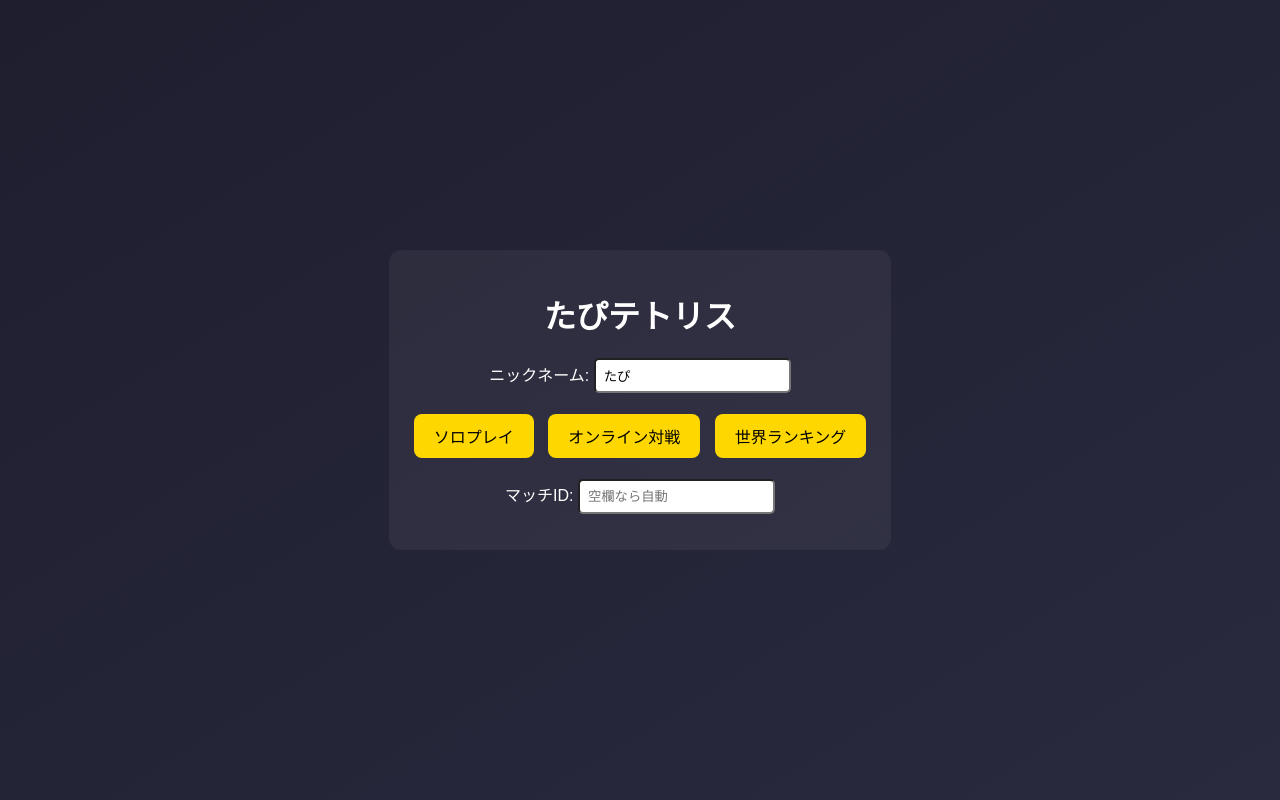
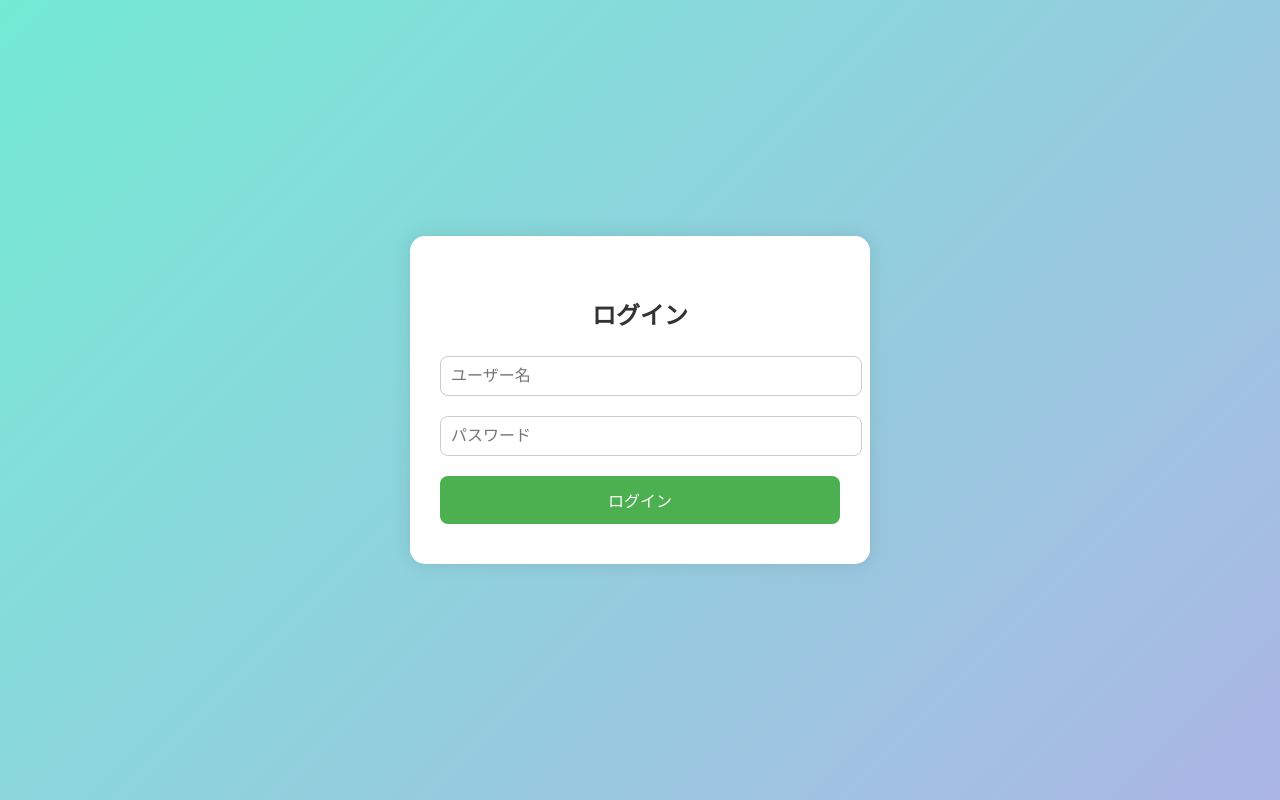
Before and after one commit to TAPISANDESUYO/web, a Flask app: template templates/index.html in a window 1280 px wide. Run offline with Flask 3, Linux system fonts and the light colour scheme; the template is opened without the code that fills it, so the values that code supplies are empty; some libraries are stand-ins or nearby versions.

Commit message:
Update index.html

```diff
--- a/templates/index.html
+++ b/templates/index.html
@@ -2,258 +2,69 @@
 <html lang="ja">
 <head>
     <meta charset="UTF-8">
-  <title>たぴテトリス</title>
-  <script src="https://cdn.socket.io/4.7.2/socket.io.min.js"></script>
+    <title>ログイン</title>
     <style>
         body {
             margin: 0;
-      font-family: sans-serif;
-      background: linear-gradient(to bottom right, #1e1e2f, #2a2a3f);
+            padding: 0;
+            background: linear-gradient(135deg, #74ebd5, #ACB6E5);
+            font-family: 'Segoe UI', Tahoma, Geneva, Verdana, sans-serif;
+            height: 100vh;
+            display: flex;
+            justify-content: center;
+            align-items: center;
+        }
+
+        .login-container {
+            background-color: white;
+            padding: 40px 30px;
+            border-radius: 15px;
+            box-shadow: 0 0 20px rgba(0,0,0,0.1);
+            width: 100%;
+            max-width: 400px;
+            text-align: center;
+        }
+
+        .login-container h2 {
+            margin-bottom: 25px;
+            color: #333;
+        }
+
+        .login-container input[type="text"],
+        .login-container input[type="password"] {
+            width: 100%;
+            padding: 10px;
+            margin-bottom: 20px;
+            border: 1px solid #ccc;
+            border-radius: 8px;
+            font-size: 16px;
+        }
+
+        .login-container input[type="submit"] {
+            width: 100%;
+            padding: 12px;
+            background-color: #4CAF50;
             color: white;
-      display: flex;
-      flex-direction: column;
-      align-items: center;
-      justify-content: center;
-      height: 100vh;
+            font-size: 16px;
+            border: none;
+            border-radius: 8px;
+            cursor: pointer;
+            transition: 0.3s;
         }
-    canvas {
-      display: none;
-      border: 4px solid gold;
-      background: #222;
-      box-shadow: 0 0 12px gold;
+
+        .login-container input[type="submit"]:hover {
+            background-color: #45a049;
         }
-    #menu, #chat, #ranking {
-      background: rgba(255,255,255,0.05);
-      padding: 20px;
-      border-radius: 12px;
-      text-align: center;
-      margin: 10px;
-    }
-    button {
-      padding: 10px 20px;
-      margin: 5px;
-      border-radius: 8px;
-      font-size: 1rem;
-      background: gold;
-      border: none;
-      cursor: pointer;
-    }
-    button:hover { background: #ffef99; }
-    input { padding: 8px; border-radius: 5px; }
-    ul { list-style: none; padding: 0; }
     </style>
 </head>
 <body>
-  <div id="menu">
-    <h1>たぴテトリス</h1>
-    <p>ニックネーム: <input id="nickname" value="たぴ" /></p>
-    <p><button onclick="startSolo()">ソロプレイ</button>
-       <button onclick="startOnline()">オンライン対戦</button>
-       <button onclick="loadRanking()">世界ランキング</button></p>
-    <p>マッチID: <input id="roomId" placeholder="空欄なら自動" /></p>
+    <div class="login-container">
+        <h2>ログイン</h2>
+        <form method="POST">
+            <input type="text" name="username" placeholder="ユーザー名" required>
+            <input type="password" name="password" placeholder="パスワード" required>
+            <input type="submit" value="ログイン">
+        </form>
     </div>
-
-  <canvas id="game" width="240" height="400"></canvas>
-  <div id="score" style="display:none">スコア: <span id="scoreVal">0</span></div>
-
-  <div id="chat" style="display:none">
-    <div id="log" style="height:100px; overflow:auto; background:#333; padding:5px; border-radius:5px;"></div>
-    <input id="msg" placeholder="メッセージ" />
-    <button onclick="sendChat()">送信</button>
-  </div>
-
-  <div id="ranking" style="display:none">
-    <h2>世界ランキング</h2>
-    <ul id="rankList"></ul>
-  </div>
-
-<script>
-let socket;
-let canvas = document.getElementById('game');
-let context = canvas.getContext('2d');
-context.scale(20, 20);
-
-const colors = ["#000", "#FF0", "#F70", "#0FF", "#00F", "#F00", "#0F0", "#A0F"];
-const matrixTypes = {
-  T: [[0,1,0],[1,1,1],[0,0,0]],
-  O: [[2,2],[2,2]],
-  L: [[0,0,3],[3,3,3],[0,0,0]],
-  J: [[4,0,0],[4,4,4],[0,0,0]],
-  I: [[0,0,0,0],[5,5,5,5],[0,0,0,0],[0,0,0,0]],
-  S: [[0,6,6],[6,6,0],[0,0,0]],
-  Z: [[7,7,0],[0,7,7],[0,0,0]],
-};
-
-const arena = Array.from({length: 20}, () => Array(12).fill(0));
-let player = {pos:{x:0,y:0}, matrix:null};
-let dropCounter = 0, dropInterval = 1000, lastTime = 0;
-let score = 0;
-
-function createPiece(type) {
-  return matrixTypes[type];
-}
-
-function drawMatrix(matrix, offset) {
-  matrix.forEach((row, y) => {
-    row.forEach((val, x) => {
-      if (val !== 0) {
-        context.fillStyle = colors[val];
-        context.fillRect(x + offset.x, y + offset.y, 1, 1);
-      }
-    });
-  });
-}
-
-function merge(arena, player) {
-  player.matrix.forEach((row, y) => {
-    row.forEach((val, x) => {
-      if (val !== 0) {
-        arena[y + player.pos.y][x + player.pos.x] = val;
-      }
-    });
-  });
-}
-
-function collide(arena, player) {
-  return player.matrix.some((row, y) =>
-    row.some((val, x) => val !== 0 && arena[y + player.pos.y]?.[x + player.pos.x] !== 0)
-  );
-}
-
-function playerDrop() {
-  player.pos.y++;
-  if (collide(arena, player)) {
-    player.pos.y--;
-    merge(arena, player);
-    arenaSweep();
-    playerReset();
-  }
-  dropCounter = 0;
-}
-
-function arenaSweep() {
-  outer: for (let y = arena.length - 1; y >= 0; --y) {
-    if (arena[y].every(v => v !== 0)) {
-      arena.splice(y, 1);
-      arena.unshift(Array(12).fill(0));
-      score += 100;
-      document.getElementById('scoreVal').textContent = score;
-    }
-  }
-}
-
-function playerReset() {
-  const pieces = "TJLOSZI";
-  player.matrix = createPiece(pieces[Math.floor(Math.random() * pieces.length)]);
-  player.pos.y = 0;
-  player.pos.x = Math.floor(arena[0].length / 2) - Math.floor(player.matrix[0].length / 2);
-  if (collide(arena, player)) {
-    alert('ゲームオーバー！ スコア: ' + score);
-    if (socket) socket.emit('submit-score', { nickname: getName(), score });
-    cancelAnimationFrame(animId);
-    location.reload();
-  }
-}
-
-function rotate(matrix, dir) {
-  for (let y = 0; y < matrix.length; ++y) {
-    for (let x = 0; x < y; ++x) {
-      [matrix[x][y], matrix[y][x]] = [matrix[y][x], matrix[x][y]];
-    }
-  }
-  if (dir > 0) matrix.forEach(row => row.reverse());
-  else matrix.reverse();
-}
-
-function update(t = 0) {
-  const dt = t - lastTime;
-  lastTime = t;
-  dropCounter += dt;
-  if (dropCounter > dropInterval) playerDrop();
-  context.fillStyle = "#000";
-  context.fillRect(0,0,canvas.width,canvas.height);
-  drawMatrix(arena, {x:0,y:0});
-  drawMatrix(player.matrix, player.pos);
-  if (socket) socket.emit('state', { roomId: currentRoom, matrix: player.matrix, score });
-  animId = requestAnimationFrame(update);
-}
-
-let currentRoom = null;
-let animId;
-
-function getName() {
-  return document.getElementById('nickname').value || '匿名';
-}
-
-function startSolo() {
-  document.getElementById('menu').style.display = 'none';
-  canvas.style.display = 'block';
-  document.getElementById('score').style.display = 'block';
-  resetGame();
-  update();
-}
-
-function startOnline() {
-  const room = document.getElementById('roomId').value.trim() || Math.random().toString(36).substring(2, 8);
-  currentRoom = room;
-  socket = io("ws://p.freepy.jp:8080");
-  socket.emit('join', { roomId: room, nickname: getName() });
-
-  socket.on('start', () => {
-    alert('対戦開始！');
-    document.getElementById('menu').style.display = 'none';
-    canvas.style.display = 'block';
-    document.getElementById('score').style.display = 'block';
-    document.getElementById('chat').style.display = 'block';
-    resetGame();
-    update();
-  });
-
-  socket.on('chat', ({ nickname, message }) => {
-    const p = document.createElement('p');
-    p.textContent = `${nickname}: ${message}`;
-    document.getElementById('log').appendChild(p);
-  });
-}
-
-function sendChat() {
-  const msg = document.getElementById('msg').value;
-  if (msg && socket) {
-    socket.emit('chat', { roomId: currentRoom, nickname: getName(), message: msg });
-    document.getElementById('msg').value = '';
-  }
-}
-
-function resetGame() {
-  arena.forEach(row => row.fill(0));
-  score = 0;
-  document.getElementById('scoreVal').textContent = score;
-  playerReset();
-}
-
-function loadRanking() {
-  fetch("http://p.freepy.jp:8080/ranking")
-    .then(res => res.json())
-    .then(data => {
-      document.getElementById('ranking').style.display = 'block';
-      const ul = document.getElementById('rankList');
-      ul.innerHTML = '';
-      data.forEach(entry => {
-        const li = document.createElement('li');
-        li.textContent = `${entry.nickname} - ${entry.score}`;
-        ul.appendChild(li);
-      });
-    });
-}
-
-document.addEventListener("keydown", e => {
-  if (!canvas.style.display.includes('block')) return;
-  if (e.key === "ArrowLeft") player.pos.x--;
-  else if (e.key === "ArrowRight") player.pos.x++;
-  else if (e.key === "ArrowDown") playerDrop();
-  else if (e.key === "z") playerRotate(-1);
-  else if (e.key === "x") playerRotate(1);
-});
-</script>
 </body>
 </html>
```
Lines whose indentation alone changed are shown as unchanged.
